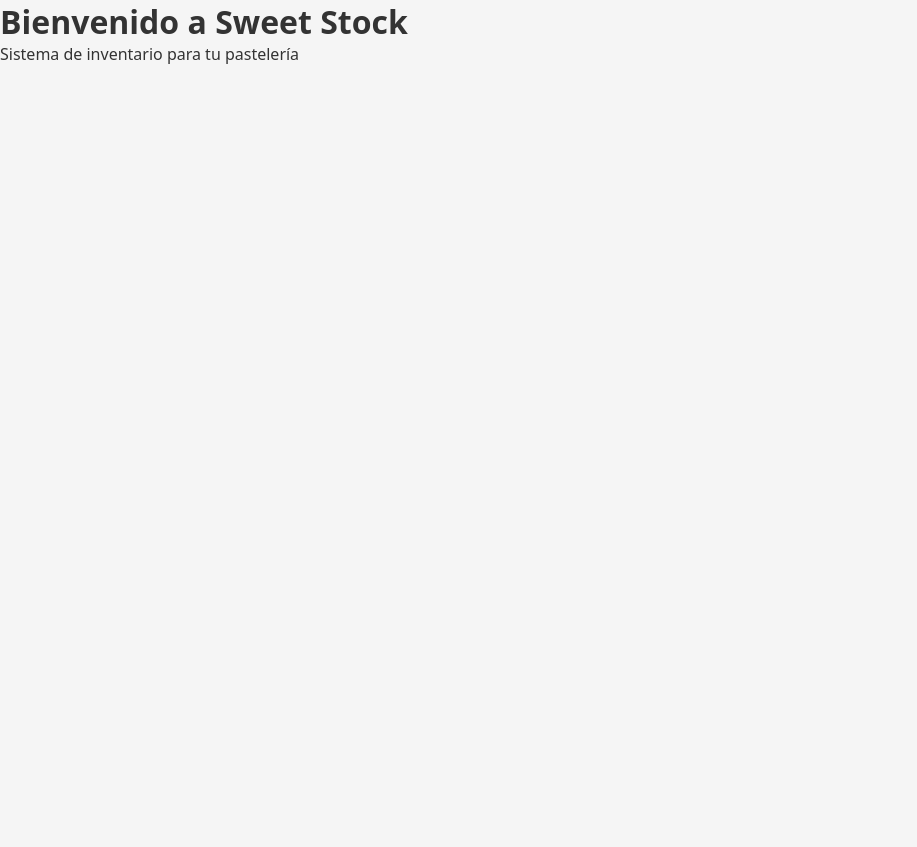
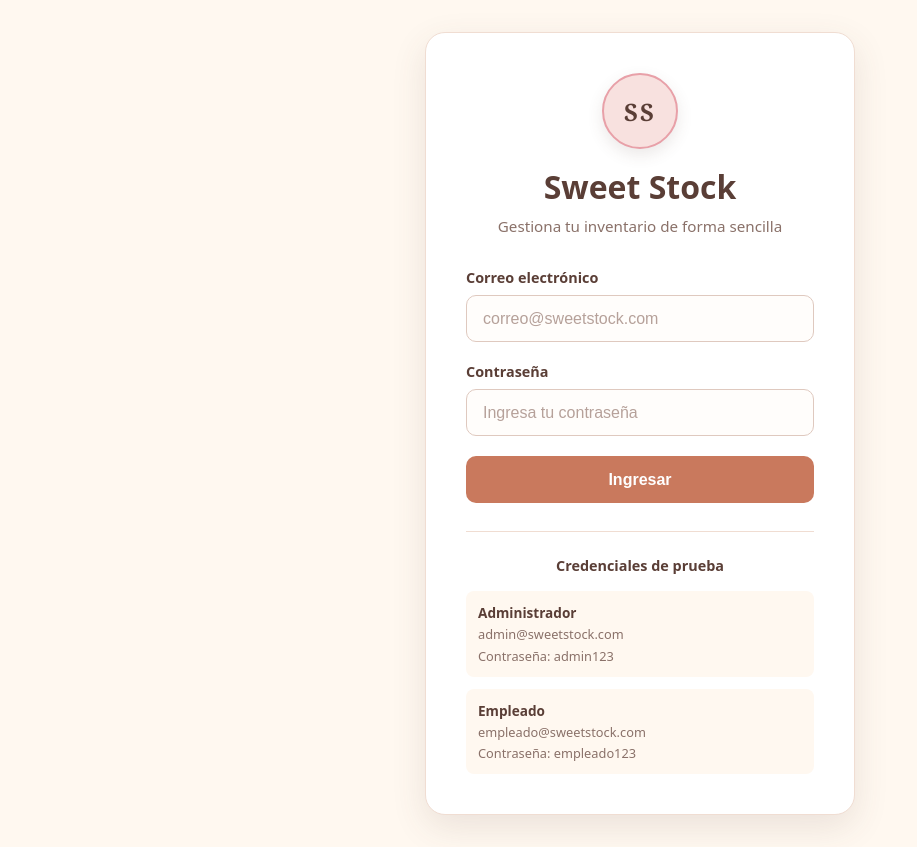
Before and after one commit to kevinob03/proyecto-sweet-stock, a React (Vite) app: page / in a window 1280 px wide. Shown: the whole page, without its empty margins (0-917 px from the left). Before the commit the page ends 800 px from the top, so only its background shows below. Built offline with nearby package versions, Linux system fonts and the light colour scheme.

Commit message:
creacion del login y su funcionamiento

```diff
--- a/src/api/client.js
+++ b/src/api/client.js
@@ -58,9 +58,15 @@ export const api = {
 
 login: async (email, password) => {
   const res = await fetch(
-      `${API_URL}/usuarios?email=${email}&password=${password}`
+    `${API_URL}/usuarios?email=${encodeURIComponent(email)}&password=${encodeURIComponent(password)}`
   );
+
+  if (!res.ok) {
+    throw new Error("Error al consultar los usuarios");
+  }
+
   const data = await res.json();
+
   return data[0] || null;
 },
 };
--- a/src/pages/Login/Login.css
+++ b/src/pages/Login/Login.css
@@ -0,0 +1,190 @@
+.login-page {
+  min-height: 100vh;
+  display: flex;
+  align-items: center;
+  justify-content: center;
+  padding: 2rem;
+  background: #fff8f0;
+}
+
+.login-card {
+  width: 100%;
+  max-width: 430px;
+  padding: 2.5rem;
+  background: #ffffff;
+  border: 1px solid #f0ddd2;
+  border-radius: 20px;
+  box-shadow: 0 12px 35px rgba(90, 62, 54, 0.12);
+}
+
+.login-header {
+  text-align: center;
+  margin-bottom: 2rem;
+}
+
+.login-logo {
+  width: 64px;
+  height: 64px;
+  margin: 0 auto 1rem;
+  display: flex;
+  align-items: center;
+  justify-content: center;
+  background: #f8e1df;
+  border-radius: 50%;
+  font-size: 2rem;
+}
+
+.login-header h1 {
+  margin: 0;
+  color: #5a3e36;
+  font-size: 2rem;
+}
+
+.login-header p {
+  margin-top: 0.5rem;
+  color: #8a7169;
+  font-size: 0.95rem;
+}
+
+.login-form {
+  display: flex;
+  flex-direction: column;
+  gap: 1.25rem;
+}
+
+.form-group {
+  display: flex;
+  flex-direction: column;
+  gap: 0.5rem;
+}
+
+.form-group label {
+  color: #5a3e36;
+  font-size: 0.9rem;
+  font-weight: 600;
+}
+
+.form-group input {
+  width: 100%;
+  box-sizing: border-box;
+  padding: 0.85rem 1rem;
+  border: 1px solid #dfc9bf;
+  border-radius: 10px;
+  background: #fffdfb;
+  color: #5a3e36;
+  font-size: 1rem;
+  transition: border-color 0.2s, box-shadow 0.2s;
+}
+
+.form-group input:focus {
+  outline: none;
+  border-color: #e8a0a8;
+  box-shadow: 0 0 0 3px rgba(232, 160, 168, 0.2);
+}
+
+.form-group input::placeholder {
+  color: #b6a19a;
+}
+
+.login-error {
+  margin: 0;
+  padding: 0.75rem 1rem;
+  border-radius: 8px;
+  background: #fce9e7;
+  color: #a34f46;
+  font-size: 0.9rem;
+  text-align: center;
+}
+
+.login-button {
+  padding: 0.9rem 1rem;
+  border: none;
+  border-radius: 10px;
+  background: #c9795d;
+  color: #ffffff;
+  font-size: 1rem;
+  font-weight: 600;
+  cursor: pointer;
+  transition: background 0.2s, transform 0.2s;
+}
+
+.login-button:hover {
+  background: #b96850;
+  transform: translateY(-1px);
+}
+
+.login-button:focus-visible {
+  outline: 3px solid rgba(232, 160, 168, 0.5);
+  outline-offset: 2px;
+}
+
+.login-button:disabled {
+  opacity: 0.7;
+  cursor: not-allowed;
+  transform: none;
+}
+
+.login-credentials {
+  margin-top: 1.75rem;
+  padding-top: 1.5rem;
+  border-top: 1px solid #f0ddd2;
+}
+
+.login-credentials h3 {
+  margin: 0 0 1rem;
+  color: #5a3e36;
+  font-size: 0.9rem;
+  text-align: center;
+}
+
+.credential {
+  display: flex;
+  flex-direction: column;
+  gap: 0.2rem;
+  margin-bottom: 0.75rem;
+  padding: 0.75rem;
+  border-radius: 8px;
+  background: #fff8f0;
+  font-size: 0.8rem;
+  color: #8a7169;
+}
+
+.credential:last-child {
+  margin-bottom: 0;
+}
+
+.credential strong {
+  color: #5a3e36;
+  font-size: 0.85rem;
+}
+
+.login-logo {
+  width: 76px;
+  height: 76px;
+  margin: 0 auto 1rem;
+  display: flex;
+  align-items: center;
+  justify-content: center;
+
+  background: #f8e1df;
+  border: 2px solid #e8a0a8;
+  border-radius: 50%;
+
+  color: #5a3e36;
+  font-family: Georgia, "Times New Roman", serif;
+  font-size: 1.5rem;
+  font-weight: 700;
+  letter-spacing: 2px;
+
+  box-shadow: 0 6px 16px rgba(90, 62, 54, 0.12);
+}
+
+@media (max-width: 500px) {
+  .login-page {
+    padding: 1rem;
+  }
+
+  .login-card {
+    padding: 2rem 1.5rem;
+  }
+}
--- a/src/pages/Login/Login.jsx
+++ b/src/pages/Login/Login.jsx
@@ -0,0 +1,120 @@
+import { useState } from "react";
+import { useNavigate } from "react-router-dom";
+import { useAuth } from "../../context/AuthContext";
+import { loginUser } from "../../services/authService";
+import "./Login.css";
+
+function Login() {
+  const [email, setEmail] = useState("");
+  const [password, setPassword] = useState("");
+  const [error, setError] = useState("");
+  const [cargando, setCargando] = useState(false);
+
+  const { login } = useAuth();
+  const navigate = useNavigate();
+
+  const handleSubmit = async (e) => {
+    e.preventDefault();
+
+    setError("");
+    setCargando(true);
+
+    try {
+      const usuario = await loginUser(email, password);
+
+      if (!usuario) {
+        setError("Correo o contraseña incorrectos.");
+        return;
+      }
+
+      login(usuario);
+      navigate("/inicio");
+    } catch (error) {
+      setError("No se pudo conectar con el servidor.");
+    } finally {
+      setCargando(false);
+    }
+  };
+
+  return (
+    <main className="login-page">
+      <section className="login-card">
+
+        <div className="login-header">
+          <div className="login-logo">SS</div>
+
+          <h1>Sweet Stock</h1>
+
+          <p>Gestiona tu inventario de forma sencilla</p>
+        </div>
+
+        <form className="login-form" onSubmit={handleSubmit}>
+
+          <div className="form-group">
+            <label htmlFor="email">
+              Correo electrónico
+            </label>
+
+            <input
+              id="email"
+              type="email"
+              value={email}
+              onChange={(e) => setEmail(e.target.value)}
+              placeholder="correo@sweetstock.com"
+              required
+            />
+          </div>
+
+          <div className="form-group">
+            <label htmlFor="password">
+              Contraseña
+            </label>
+
+            <input
+              id="password"
+              type="password"
+              value={password}
+              onChange={(e) => setPassword(e.target.value)}
+              placeholder="Ingresa tu contraseña"
+              required
+            />
+          </div>
+
+          {error && (
+            <p className="login-error" role="alert">
+              {error}
+            </p>
+          )}
+
+          <button
+            className="login-button"
+            type="submit"
+            disabled={cargando}
+          >
+            {cargando ? "Ingresando..." : "Ingresar"}
+          </button>
+
+        </form>
+
+        <div className="login-credentials">
+          <h3>Credenciales de prueba</h3>
+
+          <div className="credential">
+            <strong>Administrador</strong>
+            <span>admin@sweetstock.com</span>
+            <span>Contraseña: admin123</span>
+          </div>
+
+          <div className="credential">
+            <strong>Empleado</strong>
+            <span>empleado@sweetstock.com</span>
+            <span>Contraseña: empleado123</span>
+          </div>
+        </div>
+
+      </section>
+    </main>
+  );
+}
+
+export default Login;
--- a/src/routes/AppRoutes.jsx
+++ b/src/routes/AppRoutes.jsx
@@ -8,9 +8,9 @@ import Categorias from "../pages/Categorias/Categorias";
 function AppRoutes() {
   return (
     <Routes>
-      <Route path="/login" element={<Login />} />
+      <Route path="/" element={<Login />} />
 
-      <Route path="/" element={<Home />} />
+      <Route path="/inicio" element={<Home />} />
 
       <Route path="/productos" element={<Productos />} />
 
```
Also changed, not shown: src/pages/AccesoDenegado/AccesoDenegado.css (added), src/pages/AccesoDenegado/AccesoDenegado.jsx (added), src/pages/Dashboard/Dashboard.css (added), src/pages/Dashboard/Dashboard.jsx (added). Lines whose indentation alone changed are shown as unchanged.
